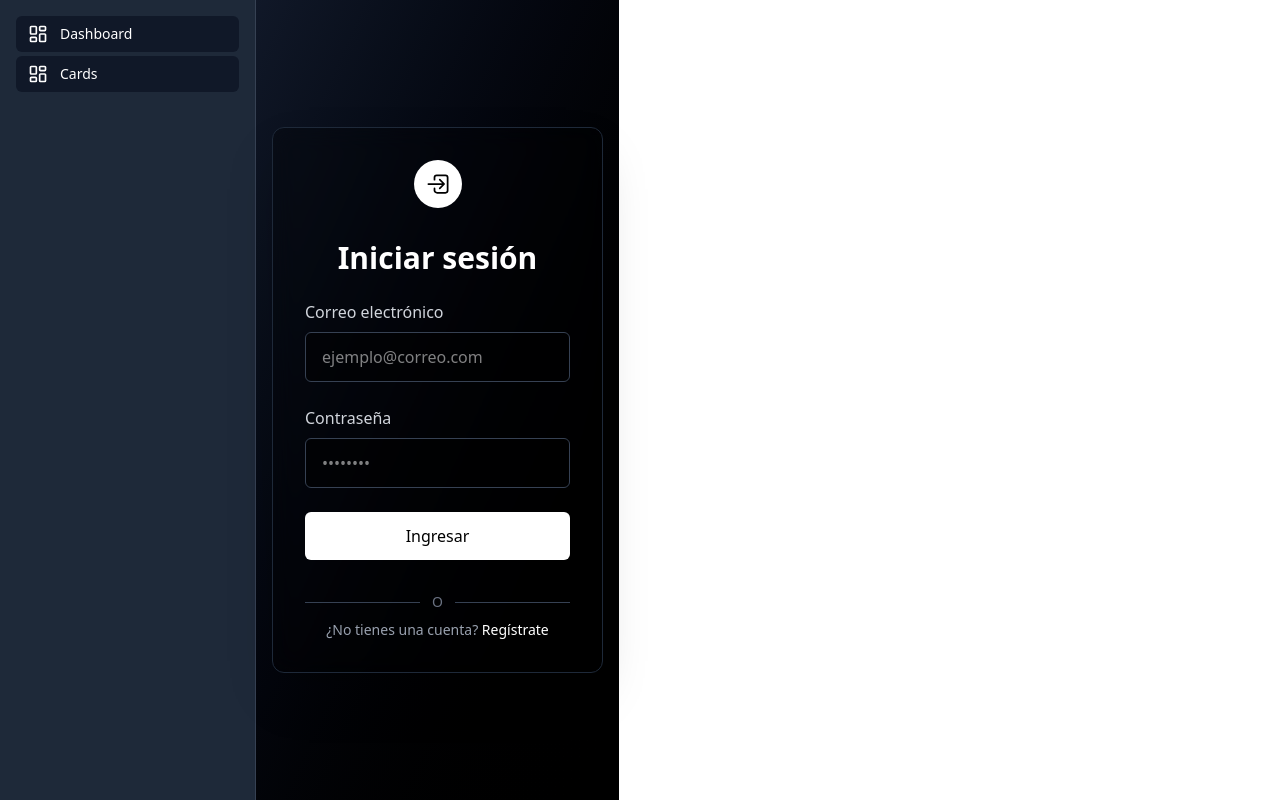
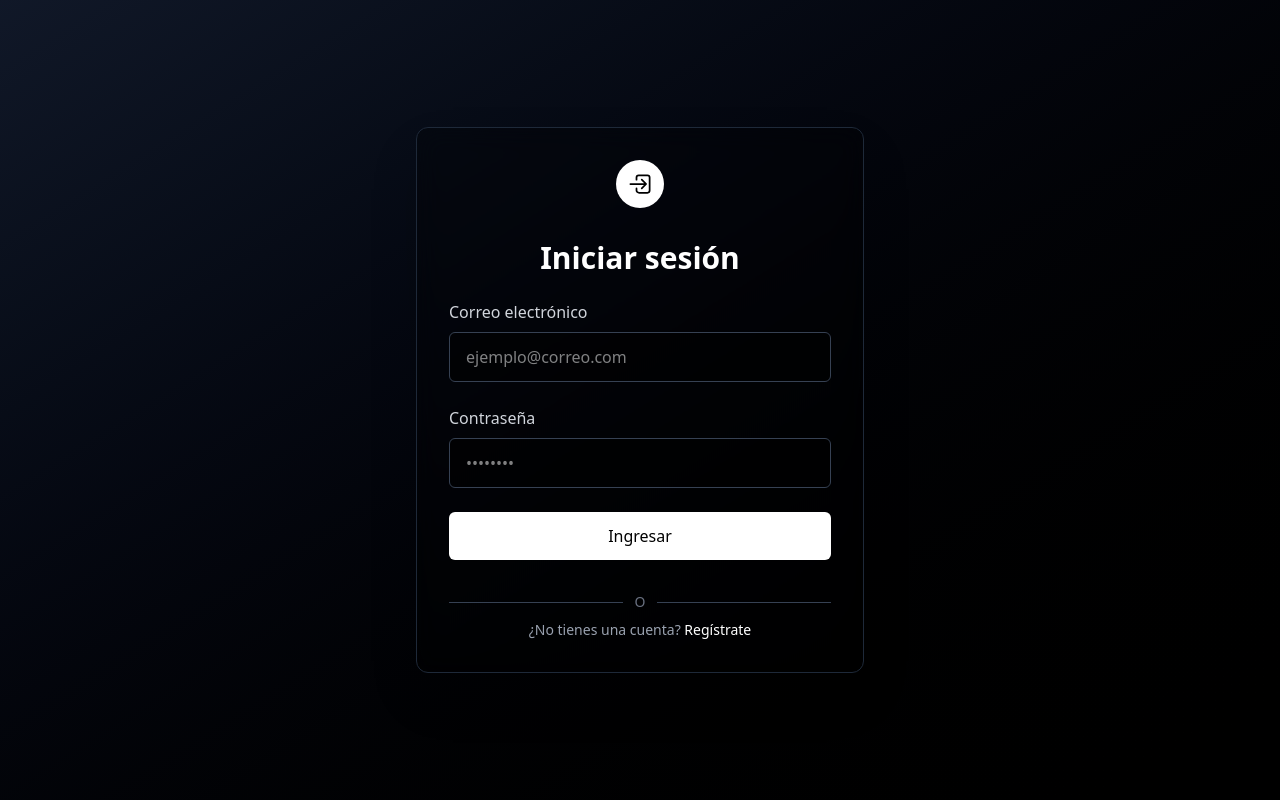
Before and after one commit to mathew-idrovo/diyi_pem, a Next.js app: page /auth/login in a window 1280 px wide. Built offline with nearby package versions, Linux system fonts and the light colour scheme.

Commit message:
fix(layout): update sidebar component for correct layout

```diff
--- a/src/app/(private)/layout.tsx
+++ b/src/app/(private)/layout.tsx
@@ -1,4 +1,5 @@
 import { auth } from '@/auth.config'
+import { SideBar } from '@/components'
 import { redirect } from 'next/navigation'
 
 export default async function AdminLayout({
@@ -12,5 +13,13 @@ export default async function AdminLayout({
     redirect('/auth/login')
   }
 
-  return <>{children}</>
+  return (
+    <>
+      {' '}
+      <div className="flex flex-row">
+        <SideBar />
+        {children}{' '}
+      </div>
+    </>
+  )
 }
--- a/src/app/layout.tsx
+++ b/src/app/layout.tsx
@@ -2,7 +2,6 @@ import type { Metadata } from 'next'
 import { Geist, Geist_Mono } from 'next/font/google'
 import './globals.css'
 import { Providers } from '@/components/providers/Providers'
-import { SideBar } from '@/components'
 
 const geistSans = Geist({
   variable: '--font-geist-sans',
@@ -29,12 +28,7 @@ export default function RootLayout({
       <body
         className={`${geistSans.variable} ${geistMono.variable} antialiased`}
       >
-        <Providers>
-          <div className="flex flex-row">
-            <SideBar />
-            {children}
-          </div>
-        </Providers>
+        <Providers>{children}</Providers>
       </body>
     </html>
   )
```
